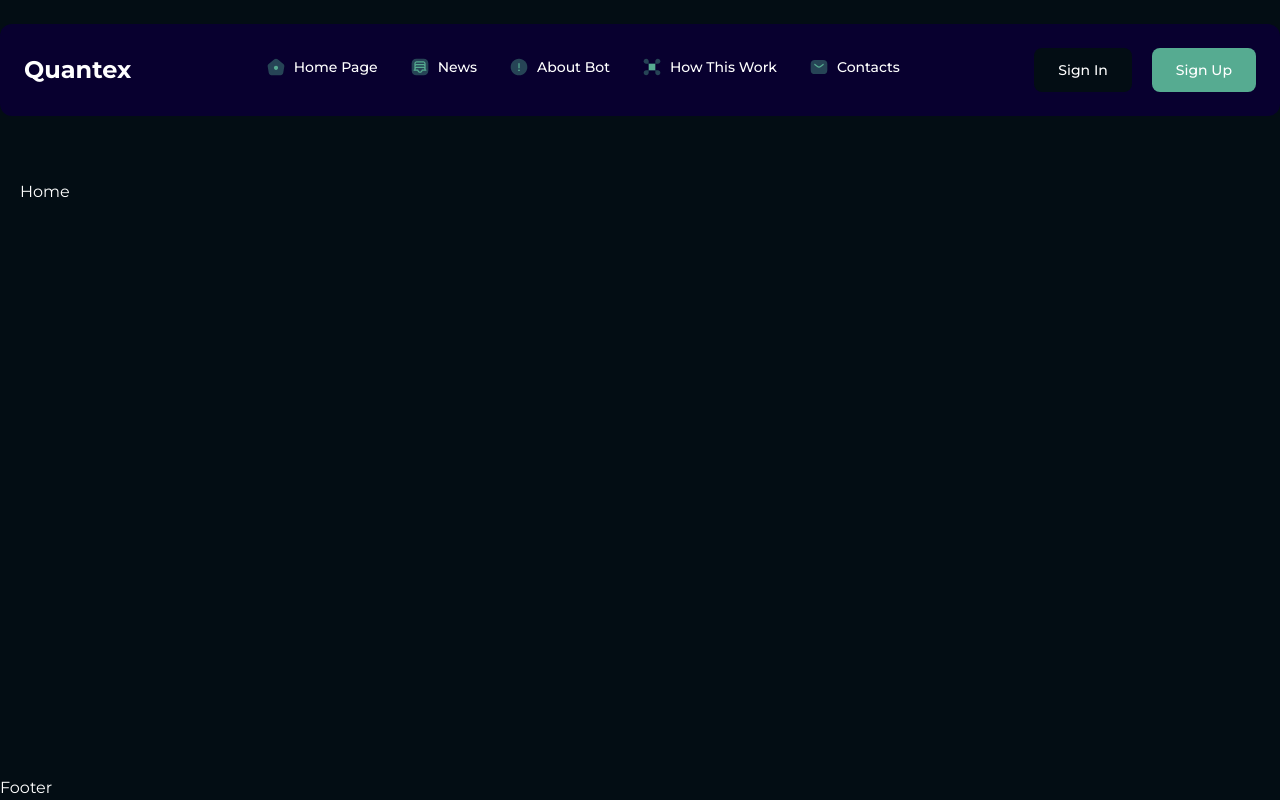
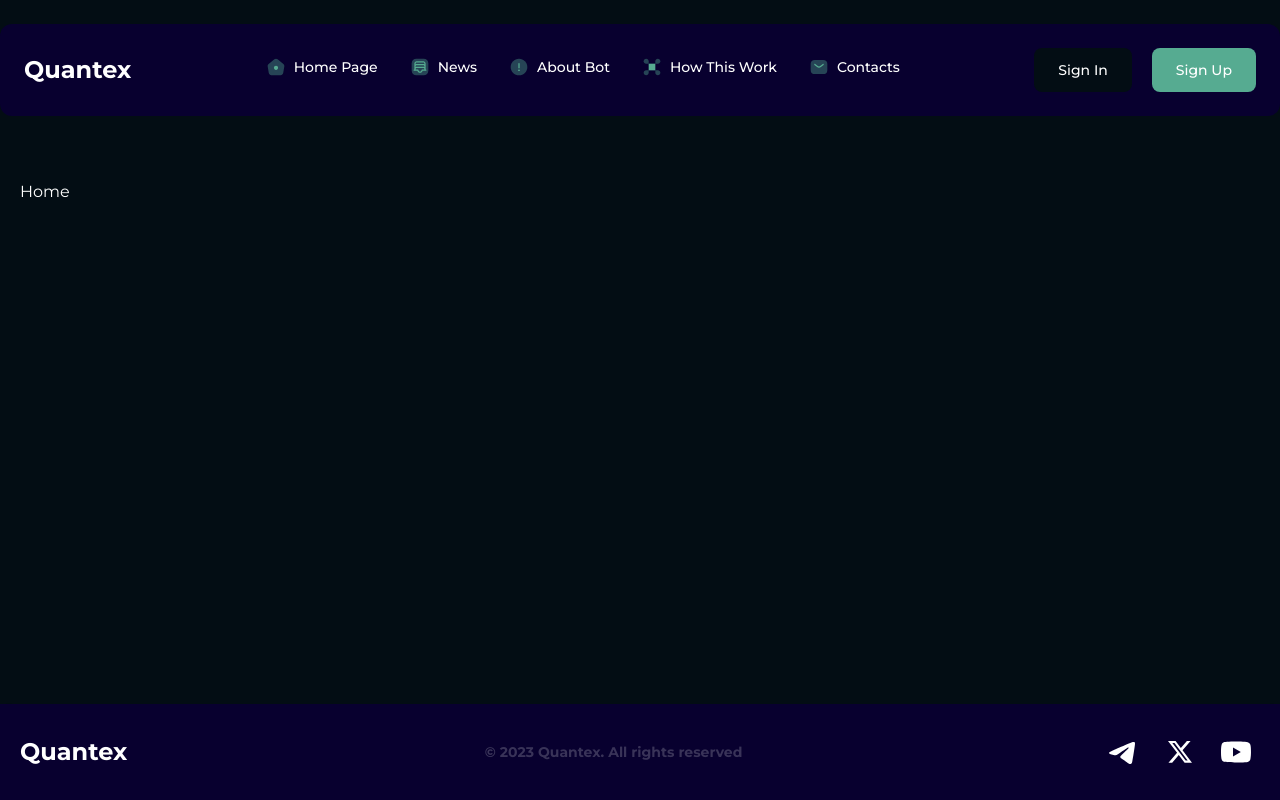
Before and after one commit to Andarov/quantex, a React (Vite) app: page / in a window 1280 px wide. Built offline with nearby package versions, Linux system fonts and the light colour scheme.

Commit message:
Add site footer only desctop

```diff
--- a/src/components/Footer.jsx
+++ b/src/components/Footer.jsx
@@ -1,9 +1,73 @@
-import React from 'react'
+import React from "react";
+import { Link } from "react-router-dom";
 
 const Footer = () => {
   return (
-    <div>Footer</div>
-  )
-}
+    <div className="bg-header-bg py-6 shadow-md">
+      <div className="w-full max-w-base mx-auto px-5 flex justify-between items-center">
+        <Link to="/" className="text-2xl font-semibold">
+          Quantex
+        </Link>
 
-export default Footer
+        <p className="text-white/20 text-sm font-bold">
+          © 2023 Quantex. All rights reserved
+        </p>
+
+        <ul className="flex items-center space-x-2">
+          <li>
+            <a href="#">
+              <svg
+                xmlns="http://www.w3.org/2000/svg"
+                width="48"
+                height="48"
+                viewBox="0 0 48 48"
+                fill="none"
+              >
+                <path
+                  d="M10.7874 23.4709C17.7667 20.3663 22.4206 18.3195 24.7493 17.3305C31.3979 14.507 32.7795 14.0165 33.68 14.0002C33.878 13.9968 34.3208 14.0469 34.6077 14.2845C34.8499 14.4852 34.9165 14.7563 34.9484 14.9465C34.9803 15.1368 35.02 15.5702 34.9884 15.9088C34.6281 19.774 33.0692 29.1539 32.276 33.483C31.9404 35.3148 31.2796 35.929 30.6399 35.9891C29.2496 36.1197 28.1938 35.051 26.8473 34.1497C24.7401 32.7395 23.5498 31.8615 21.5044 30.4854C19.1407 28.895 20.673 28.0209 22.0201 26.5923C22.3726 26.2185 28.4983 20.5295 28.6169 20.0135C28.6317 19.9489 28.6455 19.7083 28.5055 19.5813C28.3655 19.4543 28.1589 19.4977 28.0098 19.5322C27.7985 19.5812 24.4323 21.8529 17.9113 26.3473C16.9558 27.0172 16.0904 27.3435 15.315 27.3264C14.4602 27.3076 12.8159 26.833 11.5935 26.4273C10.0942 25.9296 8.90254 25.6666 9.0063 24.8215C9.06035 24.3813 9.65403 23.9311 10.7874 23.4709Z"
+                  fill="white"
+                />
+              </svg>
+            </a>
+          </li>
+          <li>
+            <a href="#">
+              <svg
+                xmlns="http://www.w3.org/2000/svg"
+                width="48"
+                height="48"
+                viewBox="0 0 48 48"
+                fill="none"
+              >
+                <path
+                  d="M30.9014 13H34.5816L26.5415 22.1893L36 34.6938H28.5941L22.7935 27.1099L16.1563 34.6938H12.4739L21.0736 24.8648L12 13H19.5939L24.8372 19.932L30.9014 13ZM29.6098 32.491H31.649L18.4859 15.0871H16.2976L29.6098 32.491Z"
+                  fill="white"
+                />
+              </svg>
+            </a>
+          </li>
+          <li>
+            <a href="#">
+              <svg
+                xmlns="http://www.w3.org/2000/svg"
+                width="48"
+                height="48"
+                viewBox="0 0 48 48"
+                fill="none"
+              >
+                <path
+                  fill-rule="evenodd"
+                  clip-rule="evenodd"
+                  d="M35.7379 14.1401C37.0229 14.486 38.0361 15.4992 38.3821 16.7842C39.0246 19.1318 38.9999 24.0247 38.9999 24.0247C38.9999 24.0247 38.9999 28.8929 38.3821 31.2405C38.0361 32.5255 37.0229 33.5387 35.7379 33.8846C33.3903 34.5024 23.9999 34.5024 23.9999 34.5024C23.9999 34.5024 14.6342 34.5024 12.2619 33.8599C10.9769 33.5139 9.96375 32.5008 9.61779 31.2158C9 28.8929 9 24 9 24C9 24 9 19.1318 9.61779 16.7842C9.96375 15.4992 11.0016 14.4613 12.2619 14.1153C14.6095 13.4976 23.9999 13.4976 23.9999 13.4976C23.9999 13.4976 33.3903 13.4976 35.7379 14.1401ZM28.8187 24L21.0098 28.4975V19.5025L28.8187 24Z"
+                  fill="white"
+                />
+              </svg>
+            </a>
+          </li>
+        </ul>
+      </div>
+    </div>
+  );
+};
+
+export default Footer;
```
